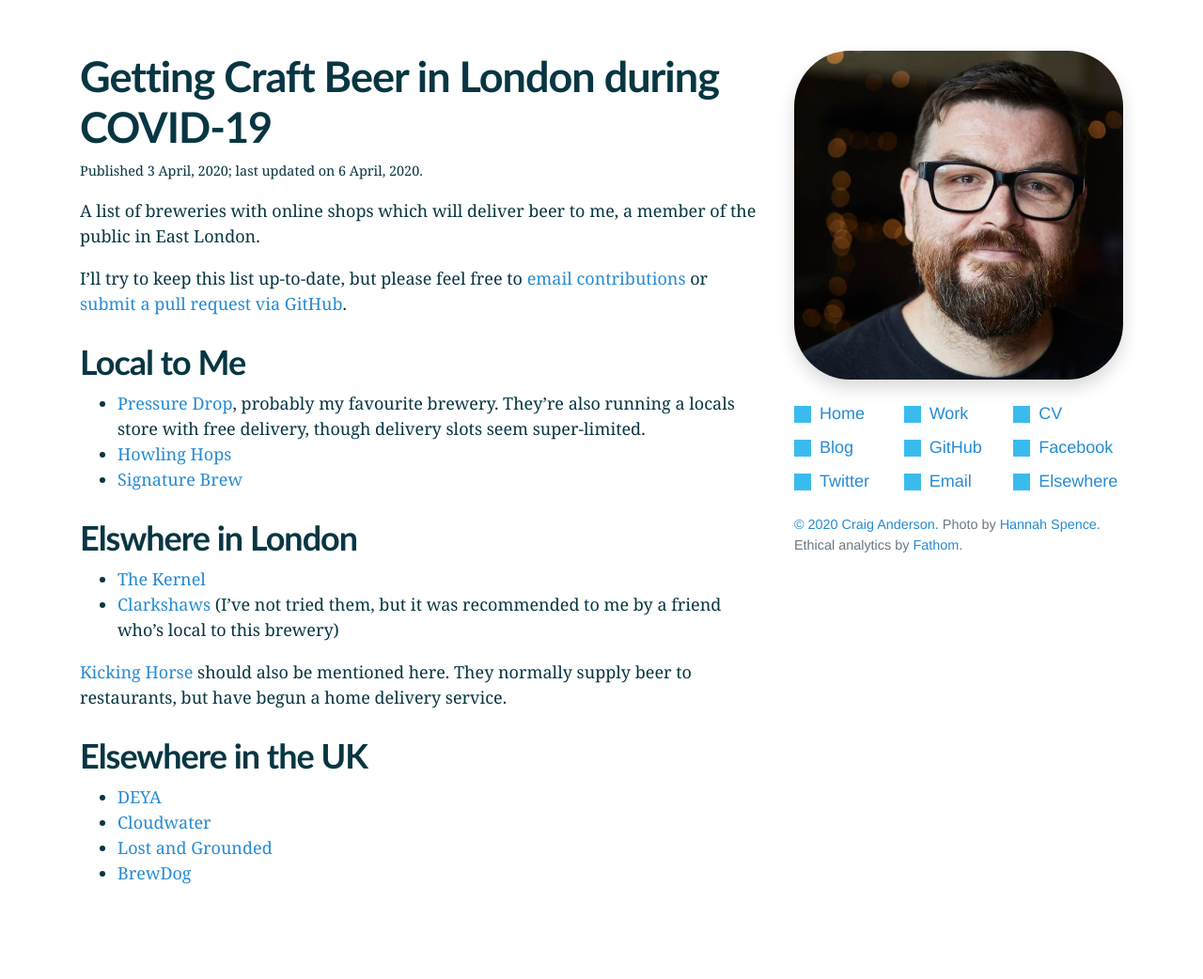
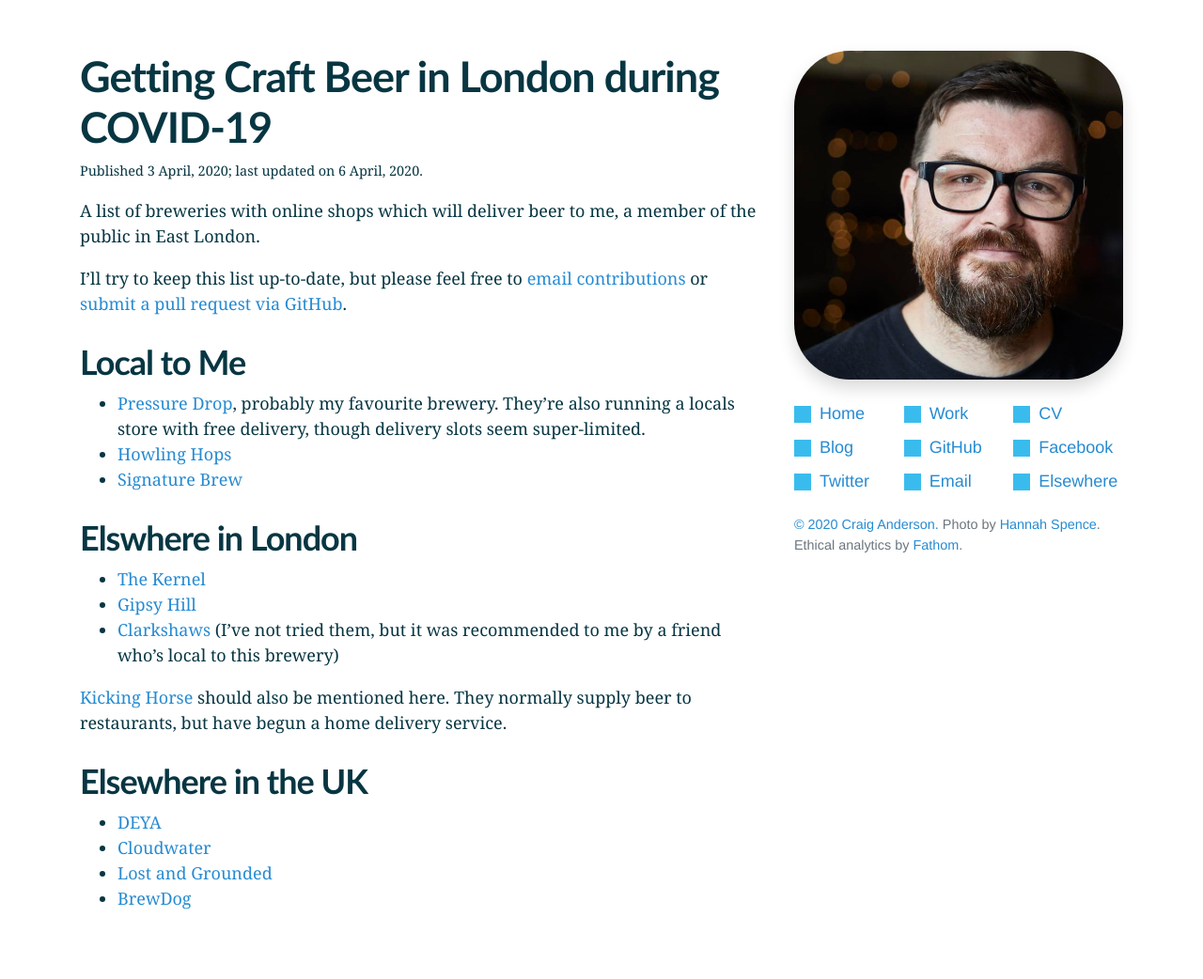
Before and after one commit to craiga/craiga.id.au, a Jekyll site: the page built from _lists/covid-19-breweries.markdown, in a window 1280 px wide. Shown: the whole page at 94% size. Built offline with Jekyll 4.4.1, drawn with Linux system fonts in a browser that asks for light colours; before the commit the page ends 1015 px from its top, so only the background shows below that; grey boxes are pictures that could not be loaded.

Commit message:
Update covid-19-breweries.markdown

```diff
--- a/_lists/covid-19-breweries.markdown
+++ b/_lists/covid-19-breweries.markdown
@@ -19,6 +19,7 @@
 ## Elswhere in London
 
 * [The Kernel](https://store.thekernelbrewery.com)
+* [Gipsy Hill](https://gipsyhillbrew.com)
 * [Clarkshaws](https://www.clarkshaws.co.uk/shop.html) (I've not tried them, but it was recommended to me by a friend who's local to this brewery)
 
 [Kicking Horse](https://kicking-horse-craft-beer-merchants.myshopify.com) should also be mentioned here. They normally supply beer to restaurants, but have begun a home delivery service.
```
